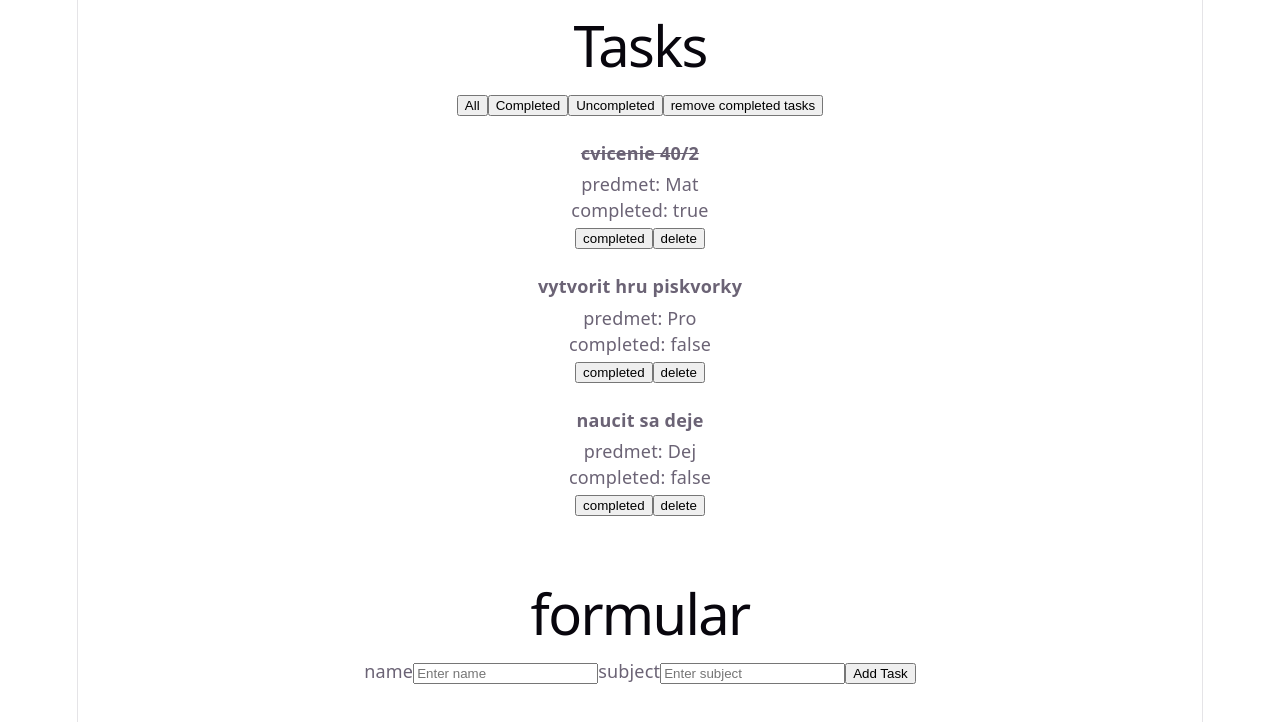
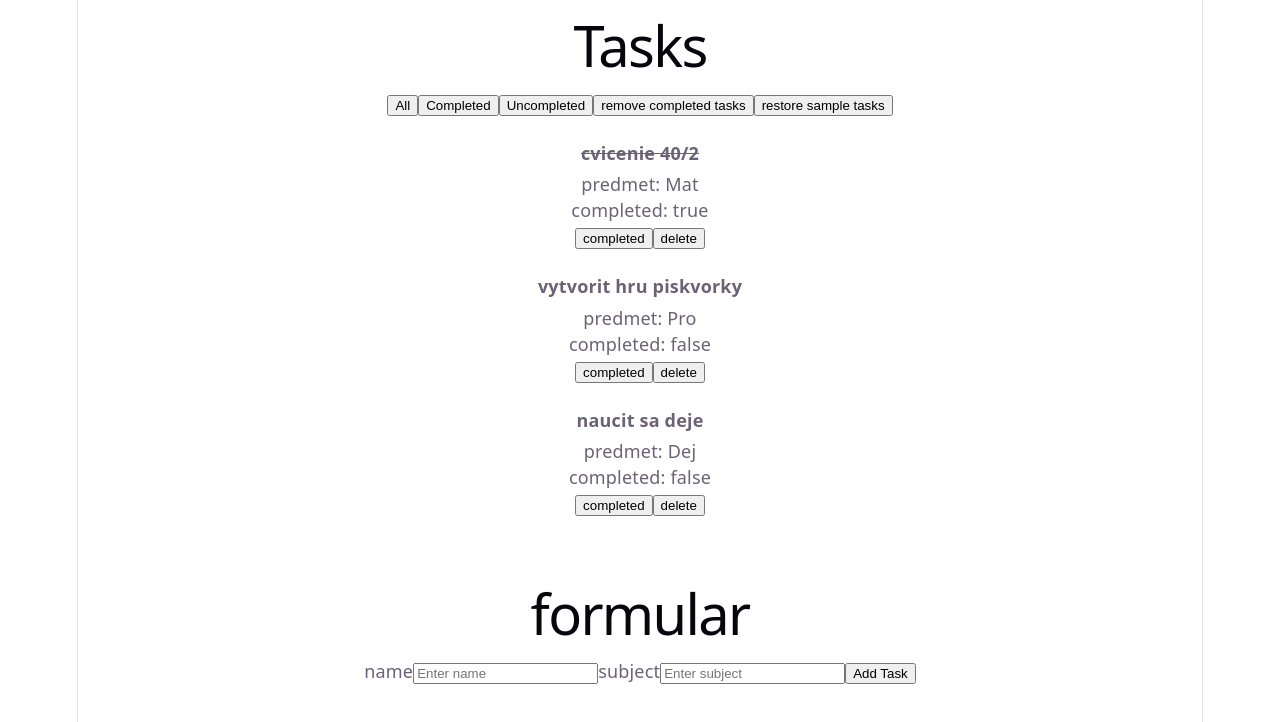
Before and after one commit to PatrikHusar/react-ts-uloha1, a React (Vite) app: page / in a window 1280 px wide. Shown: the top 722 px of the page. Built offline with nearby package versions, Linux system fonts and the light colour scheme.

Commit message:
added restore sample tasks button

```diff
--- a/src/App.tsx
+++ b/src/App.tsx
@@ -62,14 +62,26 @@ function App() {
     })
   }
 
+  const restoreSampleTasks = () => {
+    const newTasks = allTasks.map(
+      (task, i) => ({
+        ...task, id: idCounter + i
+    }));
+
+    idCounter += newTasks.length;
+
+    setTasks((prev) => [
+      ...prev,
+      ...newTasks
+    ])
+  }
+
   const renderTasks = () => {
     const filteredTasks = filterTasks();
     if (filteredTasks.length === 0) {
       return <p>No tasks</p>;
     }
-
     const areAllCompleted = tasks.every((task) => task.completed);
-
     return (
       <>
         {(areAllCompleted) && <p>All tasks completed</p>}
@@ -88,6 +100,7 @@ function App() {
         <button onClick={() => setFilter("completed")}>Completed</button>
         <button onClick={() => setFilter("uncompleted")}>Uncompleted</button>
         <button onClick={() => deleteCompletedTasks()} >remove completed tasks</button>
+        <button onClick={() => restoreSampleTasks()} >restore sample tasks</button>
         {renderTasks()}
       </div>
       <br/><br/>
```
